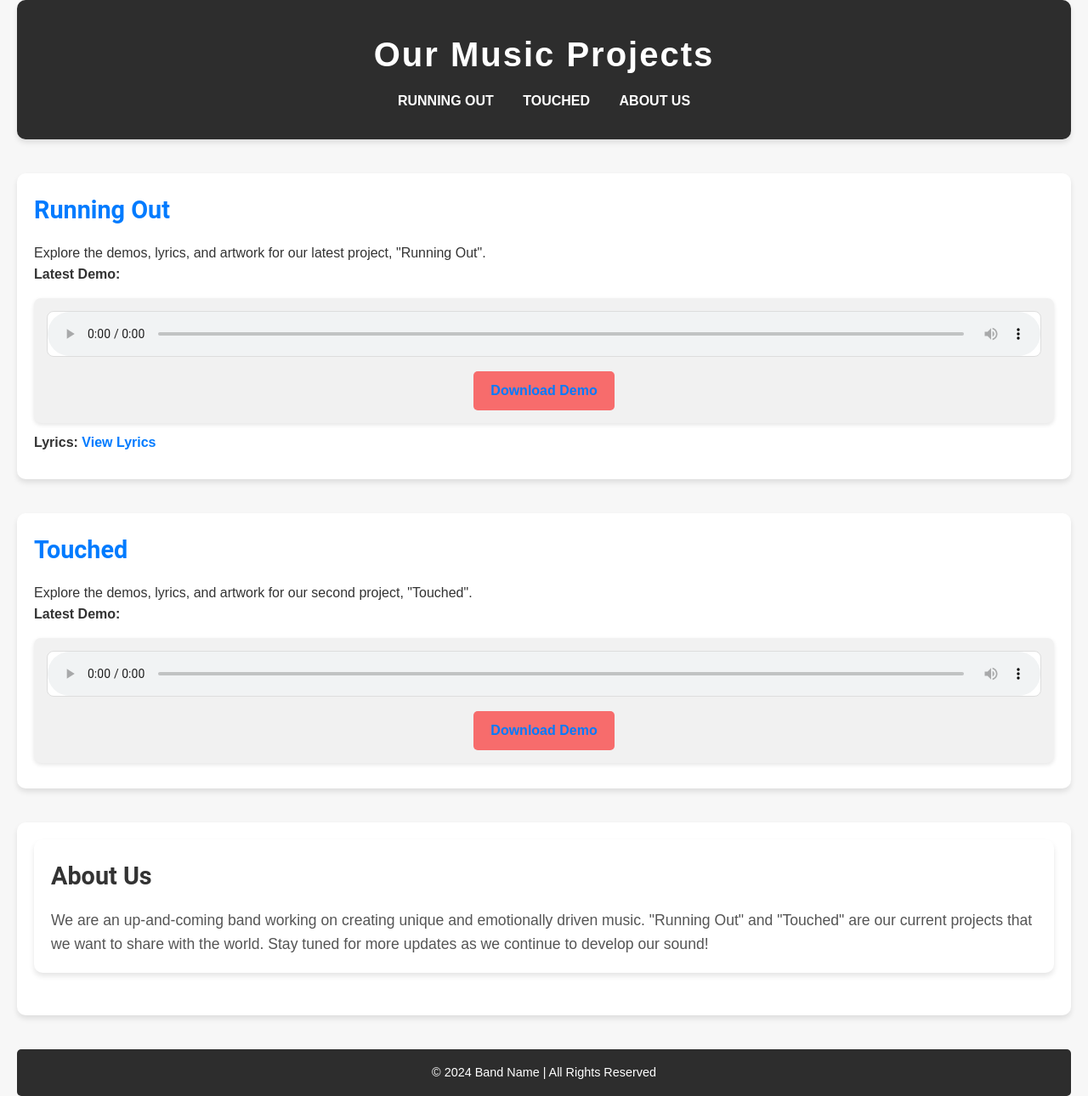
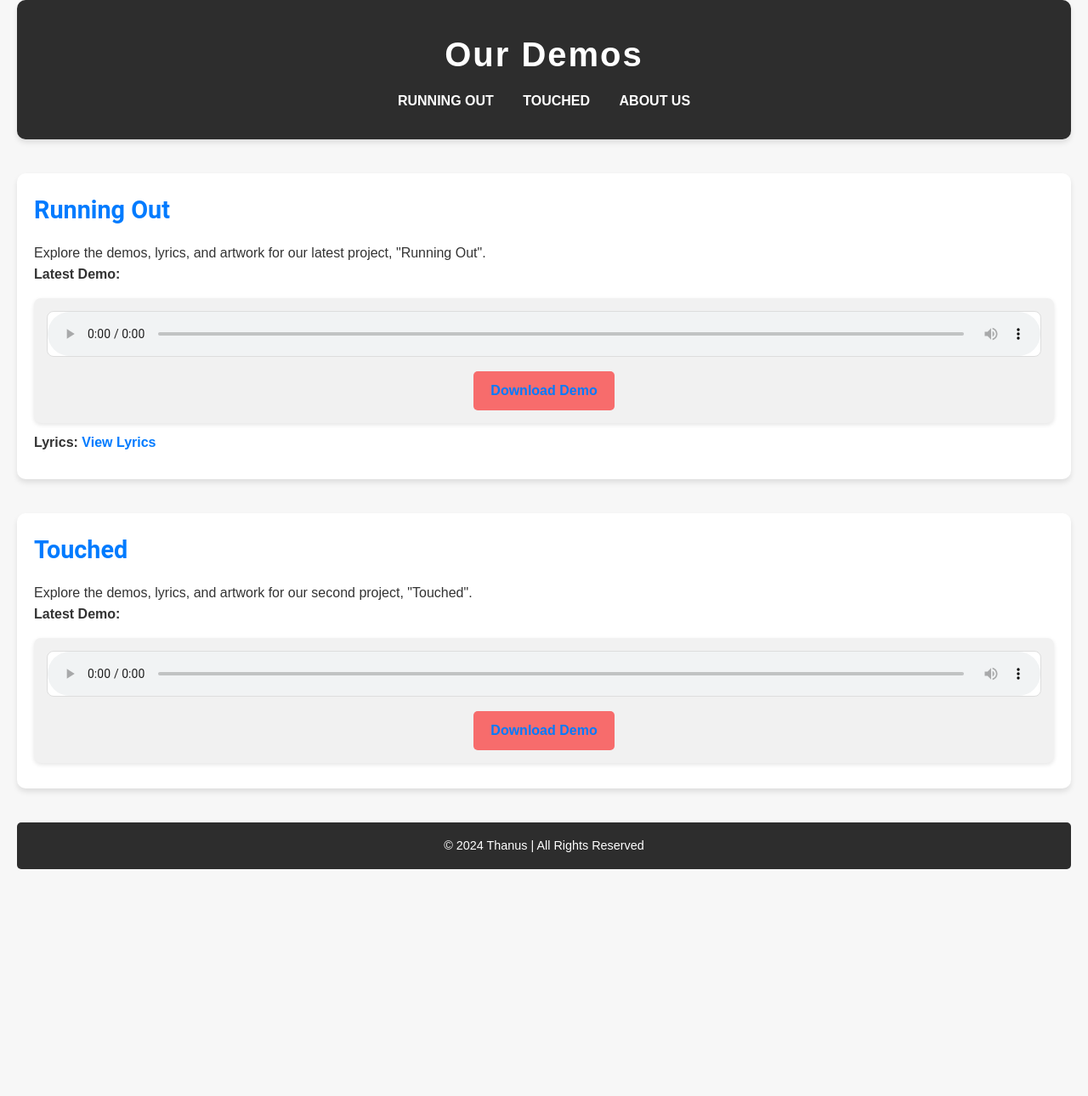
Before and after one commit to thefakeyaber/thanus, a plain HTML site: page index.html in a window 1280 px wide. Shown: the whole page at 85% size. After the commit the page ends 1023 px from the top, so only its background shows below. Drawn offline with Linux system fonts and the light colour scheme.

Commit message:
Prepare for GitHub Pages deployment

```diff
--- a/index.html
+++ b/index.html
@@ -5,14 +5,14 @@
     <meta charset="UTF-8">
     <meta name="viewport" content="width=device-width, initial-scale=1.0">
     <meta http-equiv="X-UA-Compatible" content="ie=edge">
-    <title>Band Projects - Running Out & Touched</title>
+    <title>All Projects</title>
     <link rel="stylesheet" href="css/style.css">
 </head>
 
 <body>
     <!-- Header Section -->
     <header>
-        <h1>Our Music Projects</h1>
+        <h1>Our Demos</h1>
         <nav>
             <ul>
                 <li><a href="#running-out">Running Out</a></li>
@@ -82,17 +82,10 @@
         </div>
     </section>
 
-    <!-- About Us Section -->
-    <section id="about">
-        <div class="project">
-            <h3>About Us</h3>
-            <p>We are an up-and-coming band working on creating unique and emotionally driven music. "Running Out" and "Touched" are our current projects that we want to share with the world. Stay tuned for more updates as we continue to develop our sound!</p>
-        </div>
-    </section>
 
     <!-- Footer Section -->
     <footer>
-        <p>© 2024 Band Name | All Rights Reserved</p>
+        <p>© 2024 Thanus | All Rights Reserved</p>
     </footer>
 </body>
 
```
